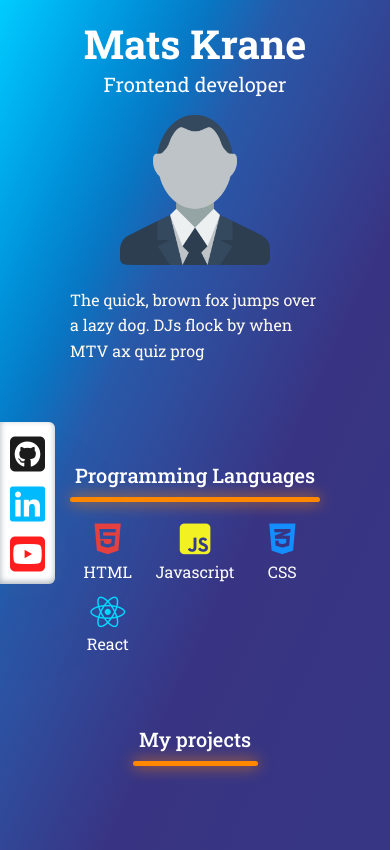
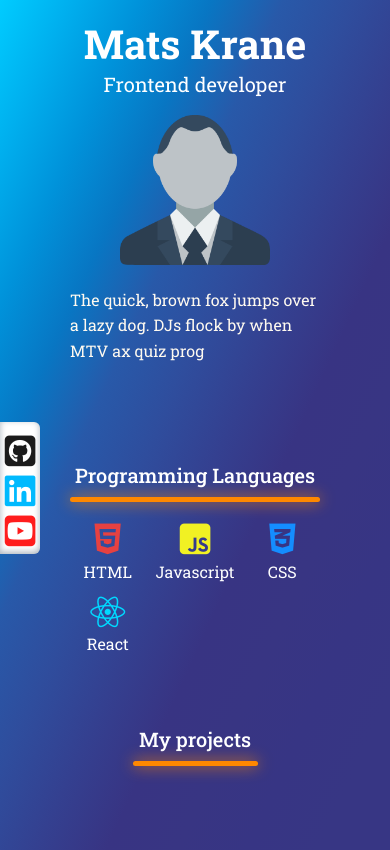
Before and after one commit to Matskrane/portfolio-mats-krane, a plain HTML site: page index.html in a window 390 px wide. Drawn offline with Linux system fonts and the light colour scheme.

Commit message:
mobile test

```diff
--- a/styles/components/_socialBar.scss
+++ b/styles/components/_socialBar.scss
@@ -2,7 +2,7 @@
 .social-bar {
     position: fixed;
     top: 50%;
-    width: 55px;
+    width: 40px;
     background-color: rgb(255, 255, 255);
     box-shadow: rgba(50, 50, 93, 0.25) 0px 50px 100px -20px, rgba(0, 0, 0, 0.3) 0px 30px 60px -30px, rgba(10, 37, 64, 0.35) 0px -2px 6px 0px inset;
     border-top-right-radius: 6px;
@@ -12,8 +12,8 @@
 .social-bar a {
     display: block;
     text-align: center;
-    font-size: 40px;
-    height: 50px;
+    font-size: 35px;
+    height: 40px;
     cursor: pointer;
     transition: all 0.3s;
 }
```
Also changed, not shown: styles/styles.css.
